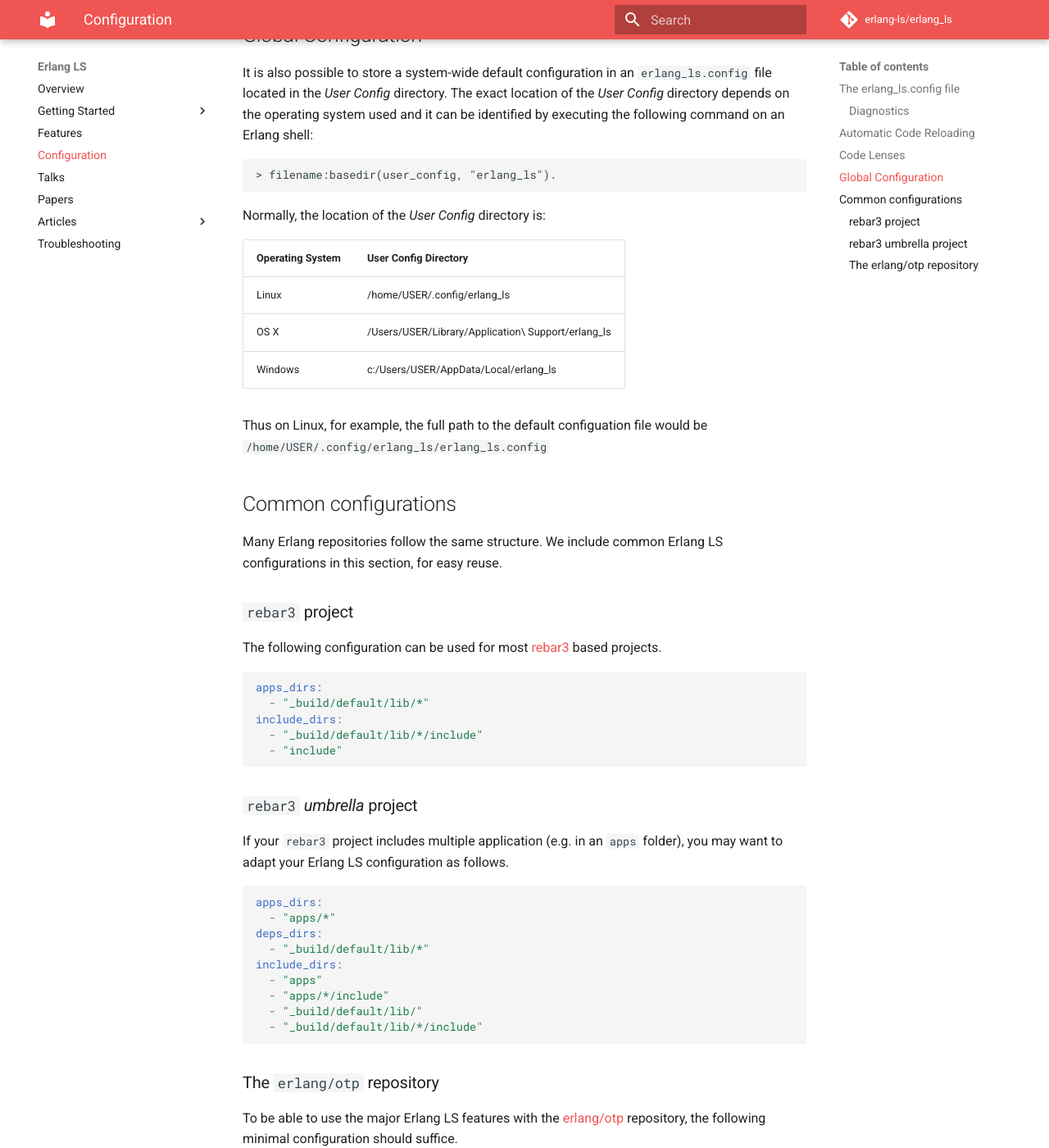
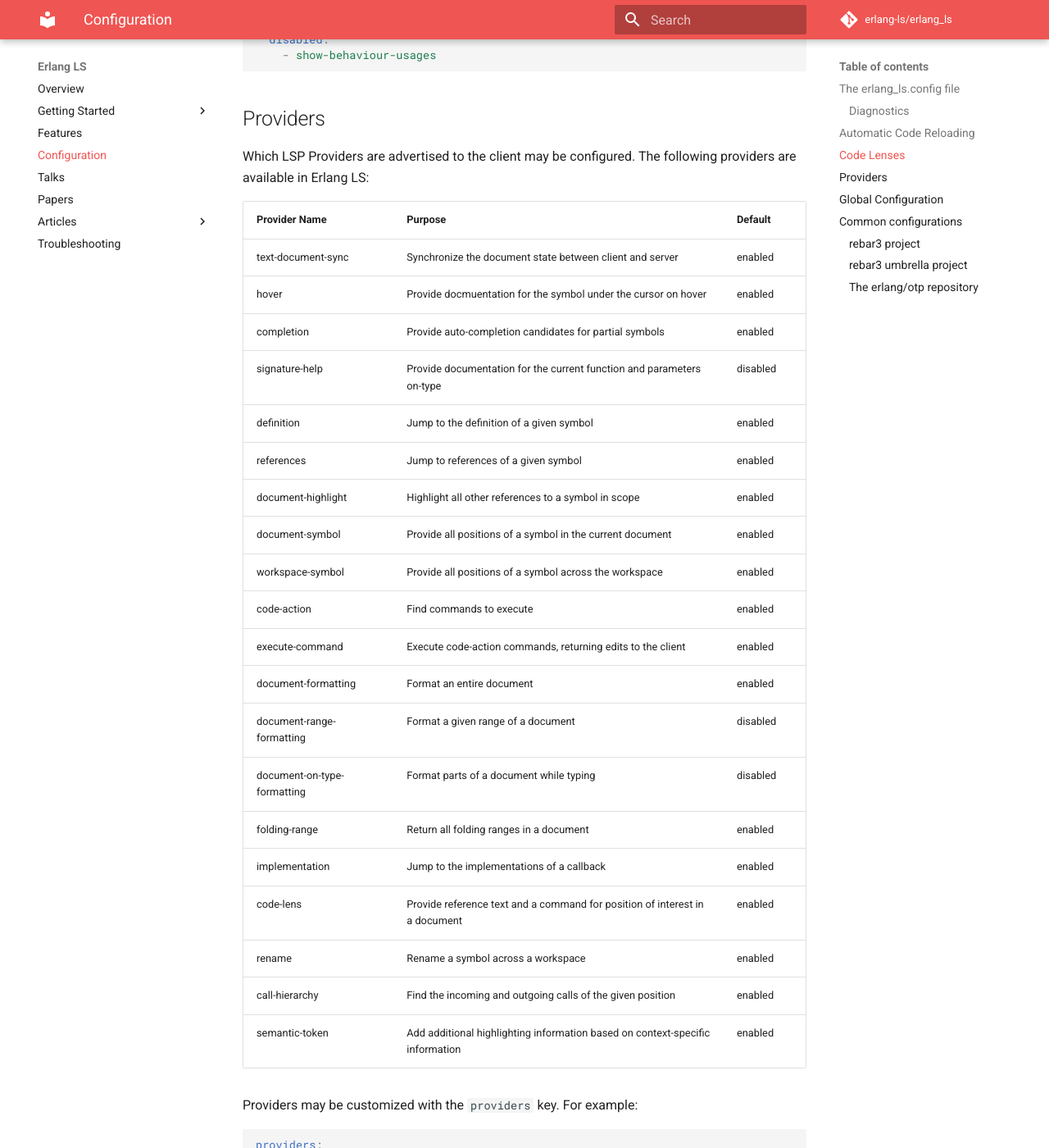
Before and after one commit to erlang-ls/erlang-ls.github.io, an MkDocs documentation site: the page built from docs/configuration.md, in a window 1280 px wide and 1400 px high, scrolled down 3466 px. Shown: the whole window at 82% size. Built offline with MkDocs 1.6.1 and Material for MkDocs 9.7.7, drawn with Linux system fonts in a browser that asks for light colours; comment, search, counter and statistics services are not loaded; some of the changed text lies outside the part shown.

Commit message:
add configuration for advertised providers (#74)

````diff
--- a/docs/configuration.md
+++ b/docs/configuration.md
@@ -32,6 +32,9 @@
   - name: DEFINED_WITHOUT_VALUE
 code_reload:
   node: node@example
+providers:
+  enabled:
+    - signature-help
 ```
 
 The file format is `yaml`.
@@ -55,6 +58,7 @@
 | elvis\_config\_path          | Path to the elvis.config file. Defaults to ROOT_DIR/elvis.config                                                                          |
 | exclude\_unused\_includes    | List of includes files that are excluded from the `UnusedIncludes` warnings.                                                              |
 | compiler\_telemetry\_enabled | When enabled, send `telemetry/event` LSP messages containing the `code` field of any diagnostics present in a file. Defaults to false.    |
+| providers                    | Which LSP providers should be advertised to clients                                                                                       |
 
 ### Diagnostics
 
@@ -109,12 +113,50 @@
 
 It is possible to customize lenses for a specific project. For example:
 
-```
+```yaml
 lenses:
   enabled:
     - ct-run-test
   disabled:
     - show-behaviour-usages
+```
+
+## Providers
+
+Which LSP Providers are advertised to the client may be configured.
+The following providers are available in Erlang LS:
+
+| Provider Name               | Purpose                                                                       | Default  |
+|-----------------------------|-------------------------------------------------------------------------------|----------|
+| text-document-sync          | Synchronize the document state between client and server                      | enabled  |
+| hover                       | Provide docmuentation for the symbol under the cursor on hover                | enabled  |
+| completion                  | Provide auto-completion candidates for partial symbols                        | enabled  |
+| signature-help              | Provide documentation for the current function and parameters on-type         | disabled |
+| definition                  | Jump to the definition of a given symbol                                      | enabled  |
+| references                  | Jump to references of a given symbol                                          | enabled  |
+| document-highlight          | Highlight all other references to a symbol in scope                           | enabled  |
+| document-symbol             | Provide all positions of a symbol in the current document                     | enabled  |
+| workspace-symbol            | Provide all positions of a symbol across the workspace                        | enabled  |
+| code-action                 | Find commands to execute                                                      | enabled  |
+| execute-command             | Execute code-action commands, returning edits to the client                   | enabled  |
+| document-formatting         | Format an entire document                                                     | enabled  |
+| document-range-formatting   | Format a given range of a document                                            | disabled |
+| document-on-type-formatting | Format parts of a document while typing                                       | disabled |
+| folding-range               | Return all folding ranges in a document                                       | enabled  |
+| implementation              | Jump to the implementations of a callback                                     | enabled  |
+| code-lens                   | Provide reference text and a command for position of interest in a document   | enabled  |
+| rename                      | Rename a symbol across a workspace                                            | enabled  |
+| call-hierarchy              | Find the incoming and outgoing calls of the given position                    | enabled  |
+| semantic-token              | Add additional highlighting information based on context-specific information | enabled  |
+
+Providers may be customized with the `providers` key. For example:
+
+```yaml
+providers:
+  enabled:
+    - signature-help
+  disabled:
+    - hover
 ```
 
 ## Global Configuration
````
